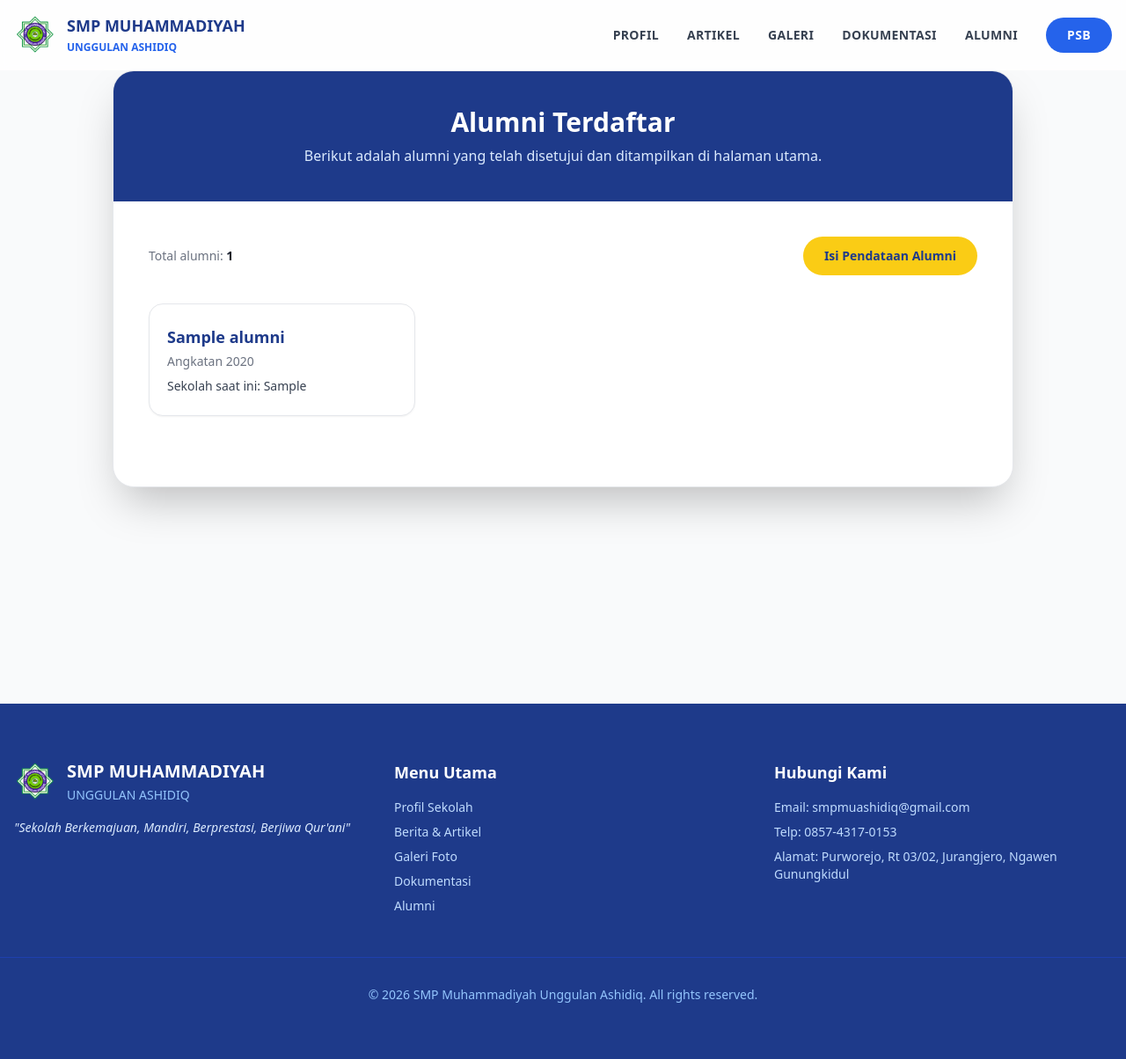
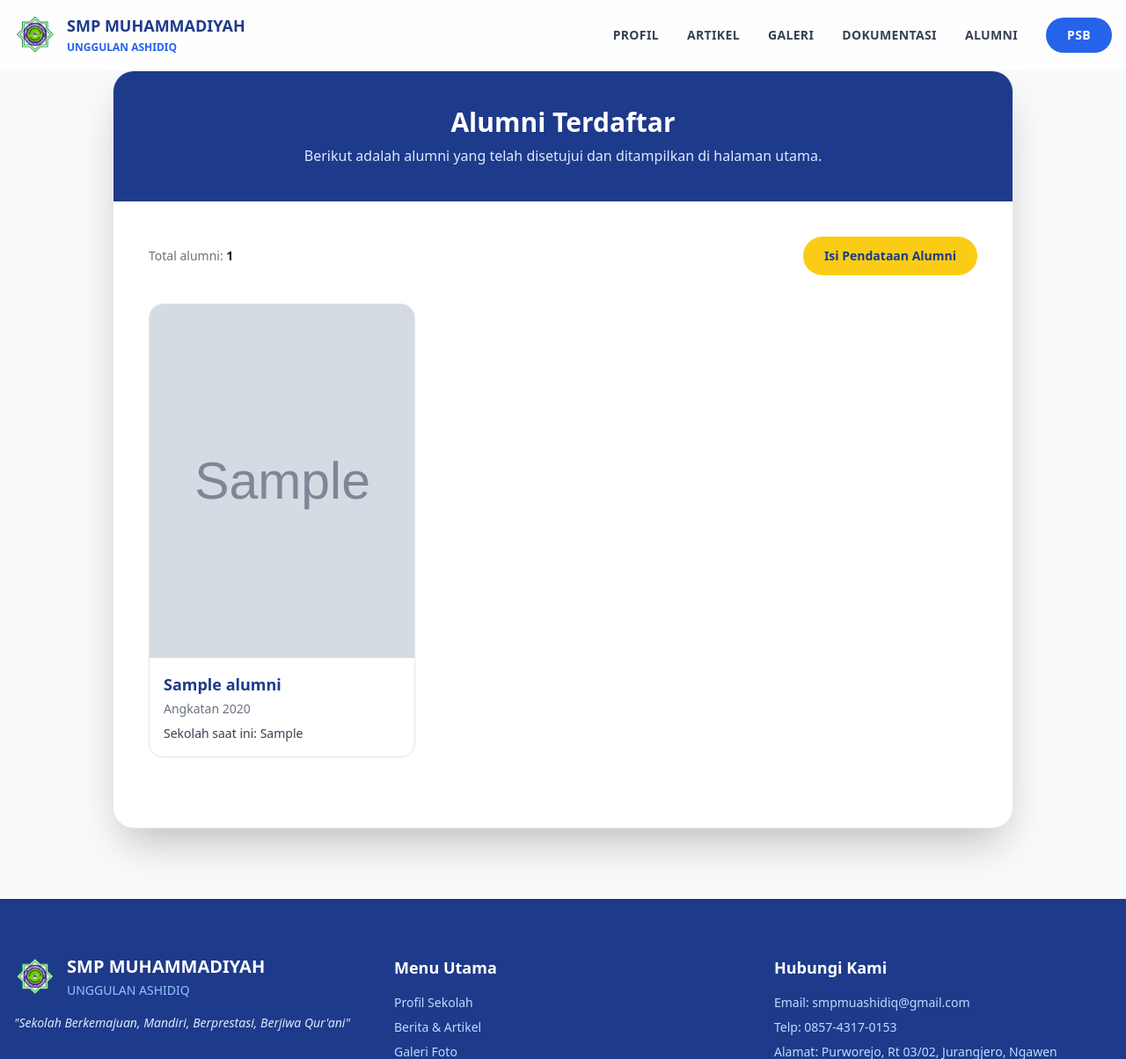
Before and after one commit to dwyn-ux/web-smp, a Laravel app: page /alumni in a window 1280 px wide. Shown: the top 1204 px of the page at 88% size. Run offline with Laravel 12, Linux system fonts and the light colour scheme; data comes from the database, SQL or seed files in the repository; tables that the repository leaves empty hold one stand-in row (values such as "Sample post"); grey boxes marked "Sample" are stand-in pictures; some libraries are stand-ins or nearby versions.

Commit message:
Tambahkan foto pada kartu alumni dengan rasio seragam

```diff
--- a/resources/views/alumni/index.blade.php
+++ b/resources/views/alumni/index.blade.php
@@ -22,7 +22,7 @@
                     <div class="grid gap-4 sm:grid-cols-2 lg:grid-cols-3">
                         @foreach($alumni as $item)
                             <button type="button"
-                                class="alumni-card h-32 w-full text-left rounded-2xl border border-gray-200 bg-white p-5 shadow-sm hover:shadow-md hover:border-blue-300 transition focus:outline-none focus:ring-2 focus:ring-blue-400"
+                                class="alumni-card flex h-full w-full flex-col overflow-hidden text-left rounded-2xl border border-gray-200 bg-white shadow-sm hover:shadow-md hover:border-blue-300 transition focus:outline-none focus:ring-2 focus:ring-blue-400"
                                 data-name="{{ $item->name }}"
                                 data-class="{{ $item->class_level }}"
                                 data-year="{{ $item->graduation_year }}"
@@ -30,6 +30,8 @@
                                 data-university="{{ $item->current_university }}"
                                 data-photo="{{ $item->photo_url ?: asset('assets/logo smp.png') }}"
                                 data-message="{{ $item->message }}">
+                                <img src="{{ $item->photo_url ?: asset('assets/logo smp.png') }}" alt="Foto {{ $item->name }}" loading="lazy" class="aspect-[3/4] w-full bg-gray-100 object-cover object-top">
+                                <div class="min-w-0 p-4">
                                 <h2 class="text-lg font-bold text-blue-900 truncate">{{ $item->name }}</h2>
                                 <p class="text-sm text-gray-500 mt-1 truncate">
                                     @if($item->graduation_year)
@@ -39,6 +41,7 @@
                                     @endif
                                 </p>
                                 <p class="text-sm text-gray-700 mt-2 truncate">Sekolah saat ini: {{ $item->current_school }}</p>
+                                </div>
                             </button>
                         @endforeach
                     </div>
```
